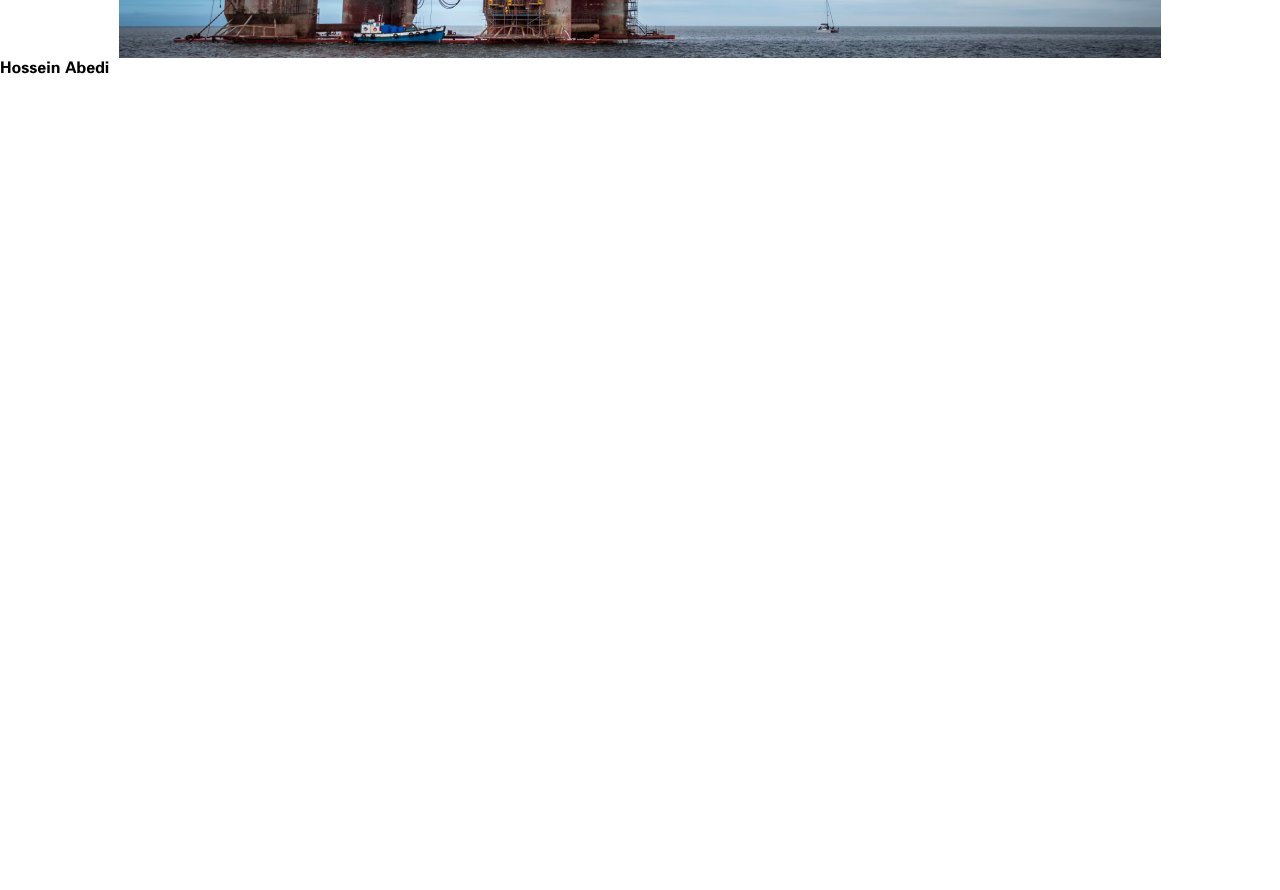
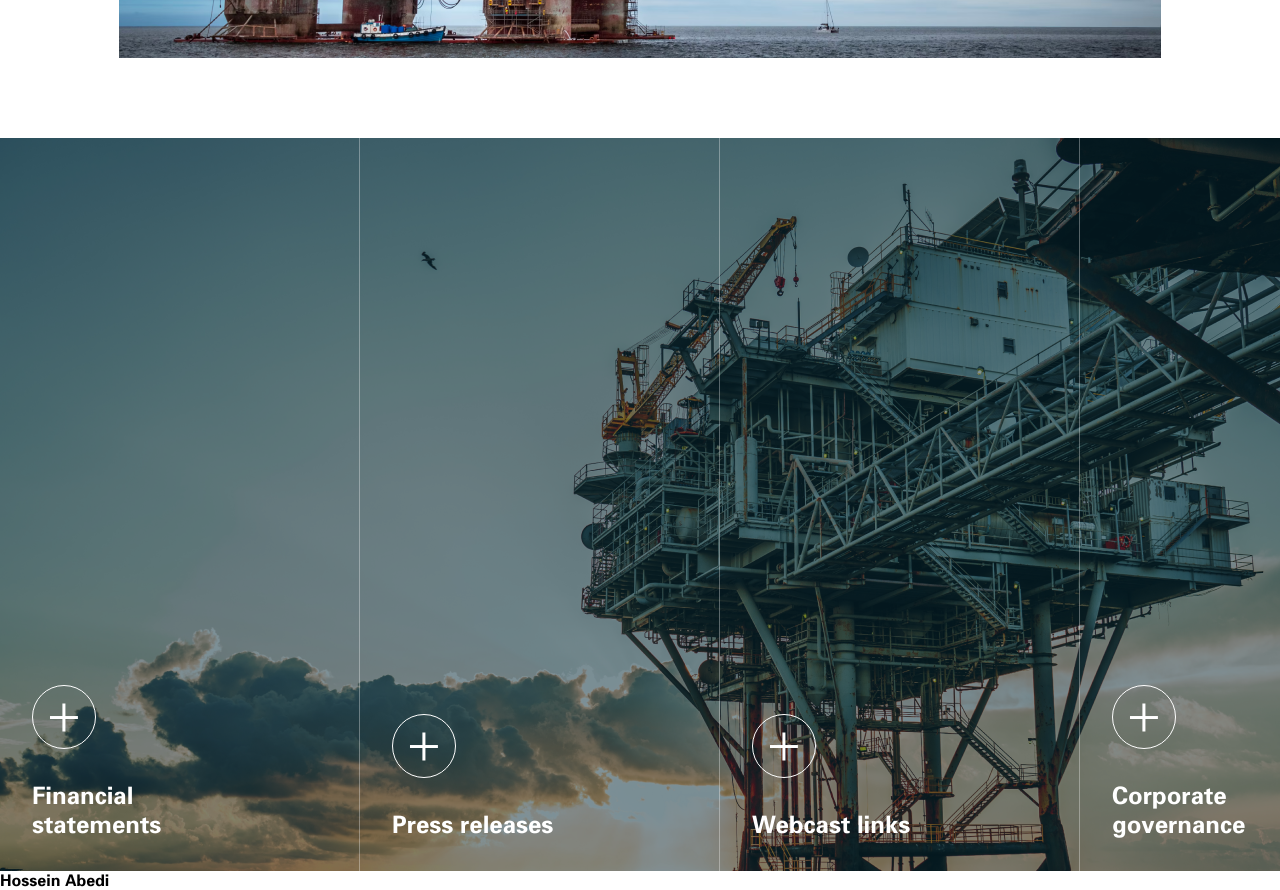
Before and after one commit to hoseinabedi/webicient, a Next.js app: page / in a window 1280 px wide. Shown: the part 1740-2630 px from the top of the page. Before the commit the page ends 1817 px from the top, so only its background shows below. Built offline with nearby package versions, Linux system fonts and the light colour scheme.

Commit message:
Section2 initialized

```diff
--- a/src/app/page.js
+++ b/src/app/page.js
@@ -1,3 +1,4 @@
+import Section2 from "@/components/home_page/section2";
 import Section1 from "../components/home_page/section1";
 import styles from "./page.module.css";
 
@@ -11,6 +12,7 @@ const Home = () => {
                 </div>
             </div>
             <Section1 />
+            <Section2 />
             <div className={styles.content}>Hossein Abedi</div>
         </div>
     );
--- a/src/app/page.module.css
+++ b/src/app/page.module.css
@@ -95,8 +95,95 @@
     justify-content: center;
     align-items: center;
 }
+/**** Section 2 ****/
+.section2{
+    /* background-image: url('../../public/image1.png'); */
+    display: flex;
+    align-items: flex-end;
+    width: 1440px;
+    height: 733px;
+    margin: 0 auto;
+    position: relative;
+    overflow: hidden;
+}
+.section2 .bg{
+    background-image: url('../../public/image1.png');
+    display: block;
+    position: absolute;
+    width: 100%;
+    height: 100%;
+    z-index: -1;
+}
+.section2 .bg::after{
+    content: '';
+    display: block;
+    position: absolute;
+    width: 100%;
+    height: 100%;
+    background-color: #072D3A;
+    opacity: 50%;
+    z-index: -1;
+}
+.section2 .partContainer{
+    display: flex;
+    flex-direction: row;
+    justify-content: space-between;
+    height: 100%;
+    width: 100%;
+}
+.section2 .partContainer .part{
+    display: flex;
+    flex-direction: column;
+    gap: 2rem;
+    width: 100%;
+    height: 100%;
+    padding: 2rem 4rem 2rem 2rem;
+    overflow: hidden;
+    justify-content: flex-end;
+}
+.section2 .partContainer .part:nth-child(n-1){
+    border-right: 1px solid #ffffff54;
+}
+.section2 .partContainer .part:hover{
+    color: #fff;
+    cursor: pointer;
+    border-left: 2px solid #0000003e;
+    border-right: 2px solid #0000003e;
+}
+.section2 .partContainer .part:hover > .content p{
+    height: 150px;
+}
+.section2 .partContainer .part:hover ~ .part:nth-child(n+1){
+    border-right: 0;
+}
+.section2 .part span{
+    width: 64px;
+    height: 64px;
+    border: 1px solid #fff;
+    color: #fff;
+    border-radius: 50%;
+    display: flex;
+    justify-content: center;
+    align-items: center;
+    font-size: 60px;
+}
+.section2 .part .content h3{
+    width: 226px;
+    color: #fff;
+    font-size: 24px;
+    line-height: 29px;
+    font-weight: 700;
+}
+.section2 .part .content p{
+    color: #fff;
+    font-size: 16px;
+    line-height: 24px;
+    font-weight: 500;
+    height: 0;
+    overflow: hidden;
+    transition: all 500ms;
 
-
+}
 
 
 
--- /dev/null
+++ b/src/components/home_page/section2.jsx
@@ -0,0 +1,43 @@
+import styles from '@/app/page.module.css'
+
+const Section2 = () => {
+    return(
+        <div style={{paddingTop: "5rem"}}>
+            <div className={styles.section2}>
+                <div className={styles.bg}></div>
+                <div className={styles.partContainer}>
+                    <div className={styles.part}>
+                        <span>+</span>
+                        <div className={styles.content}>
+                            <h3>Financial statements</h3>
+                            <p>Morbi purus libero, elementum nec gravida ac, commodo at erat. Etiam porta ipsum sed diam aliquam, rutrum tincidunt metus mattis.Morbi purus libero, Morbi purus libero, elementum nec</p>
+                        </div>
+                    </div>
+                    <div className={styles.part}>
+                        <span>+</span>
+                        <div className={styles.content}>
+                            <h3>Press releases</h3>
+                            <p>Morbi purus libero, elementum nec gravida ac, commodo at erat. Etiam porta ipsum sed diam aliquam, rutrum tincidunt metus mattis.Morbi purus libero, Morbi purus libero, elementum nec</p>
+                        </div>
+                    </div>
+                    <div className={styles.part}>
+                        <span>+</span>
+                        <div className={styles.content}>
+                            <h3>Webcast links</h3>
+                            <p>Morbi purus libero, elementum nec gravida ac, commodo at erat. Etiam porta ipsum sed diam aliquam, rutrum tincidunt metus mattis.Morbi purus libero, Morbi purus libero, elementum nec</p>
+                        </div>
+                    </div>
+                    <div className={styles.part}>
+                        <span>+</span>
+                        <div className={styles.content}>
+                            <h3>Corporate governance</h3>
+                            <p>Morbi purus libero, elementum nec gravida ac, commodo at erat. Etiam porta ipsum sed diam aliquam, rutrum tincidunt metus mattis.Morbi purus libero, Morbi purus libero, elementum nec</p>
+                        </div>
+                    </div>
+                </div>
+            </div>
+        </div>
+    )
+}
+
+export default Section2;
```
Also changed, not shown: public/image1.png (added).
